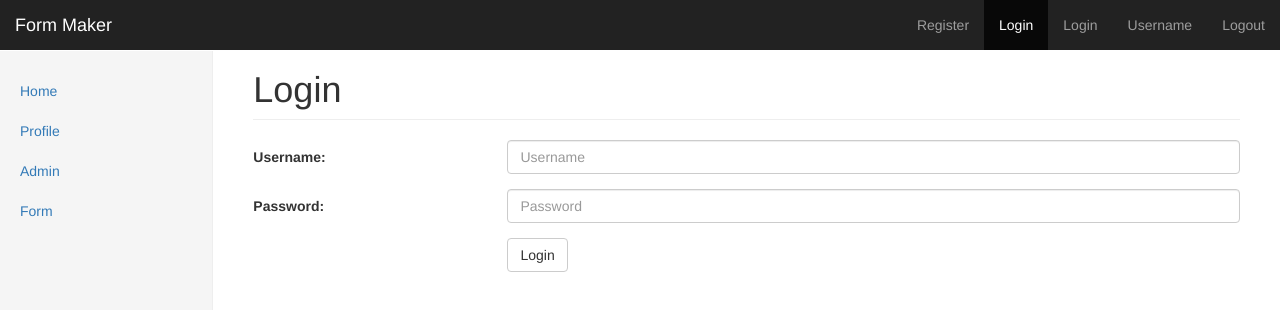
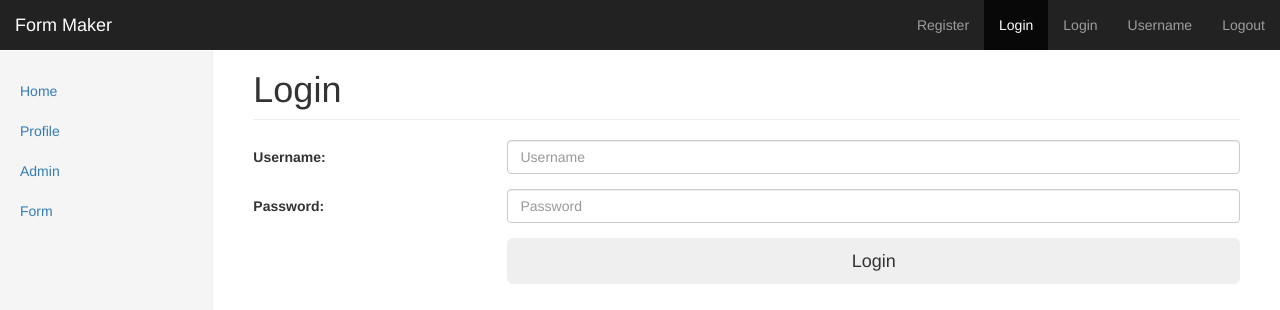
Before and after one commit to Eragon29692/WebDevSpring2016, a website: page public/TestingDir/loginForm.html in a window 1280 px wide. Drawn offline with nearby package versions, Linux system fonts and the light colour scheme.

Commit message:
update submit button size

```diff
--- a/public/TestingDir/loginForm.html
+++ b/public/TestingDir/loginForm.html
@@ -84,7 +84,7 @@
                 </div>
                 <div class="form-group">
                     <div class="col-sm-offset-3 col-sm-9">
-                        <button type="submit" class="btn btn-default">Login</button>
+                        <button type="submit" class="btn btn-secondary btn-lg btn-block">Login</button>
                     </div>
                 </div>
             </form>
```
